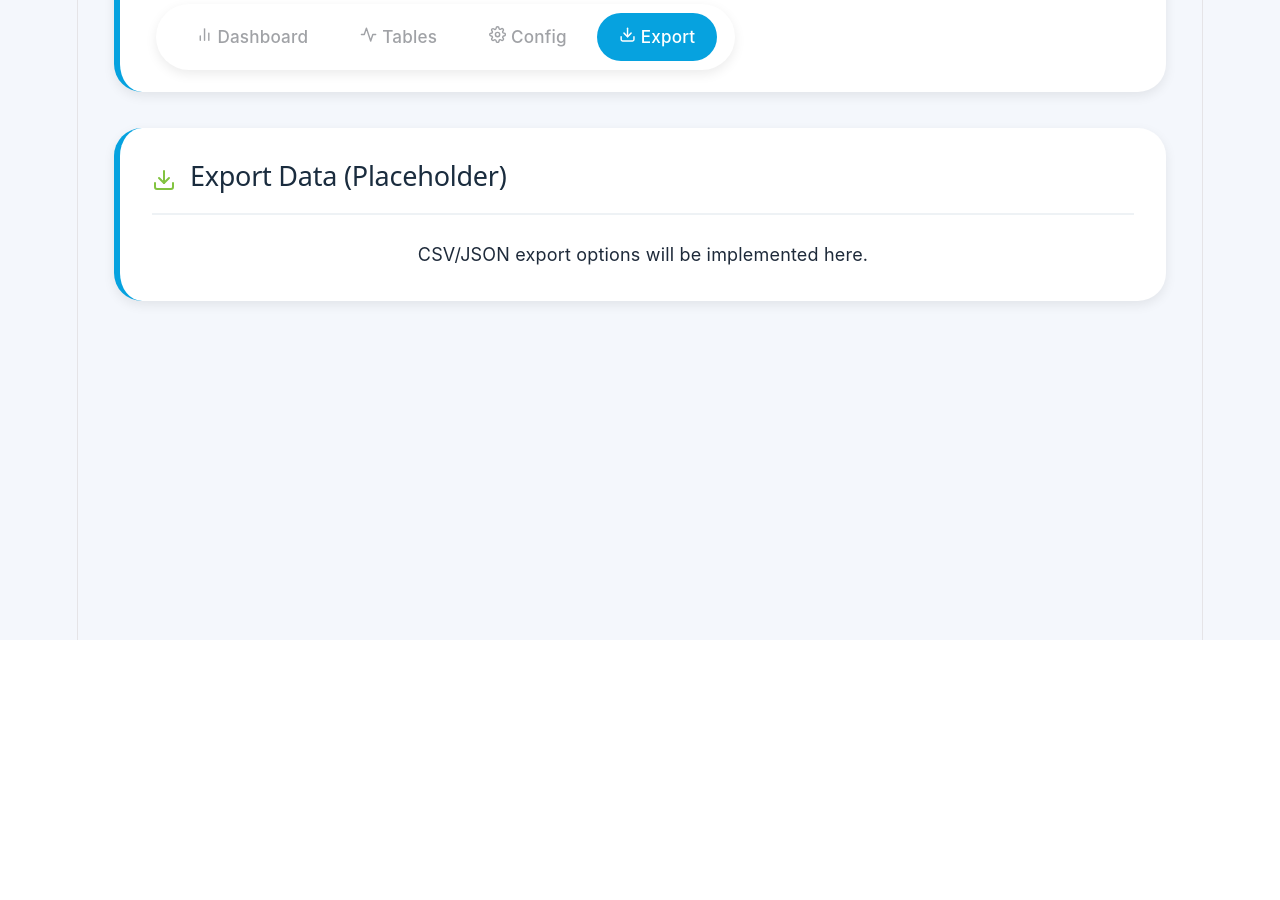
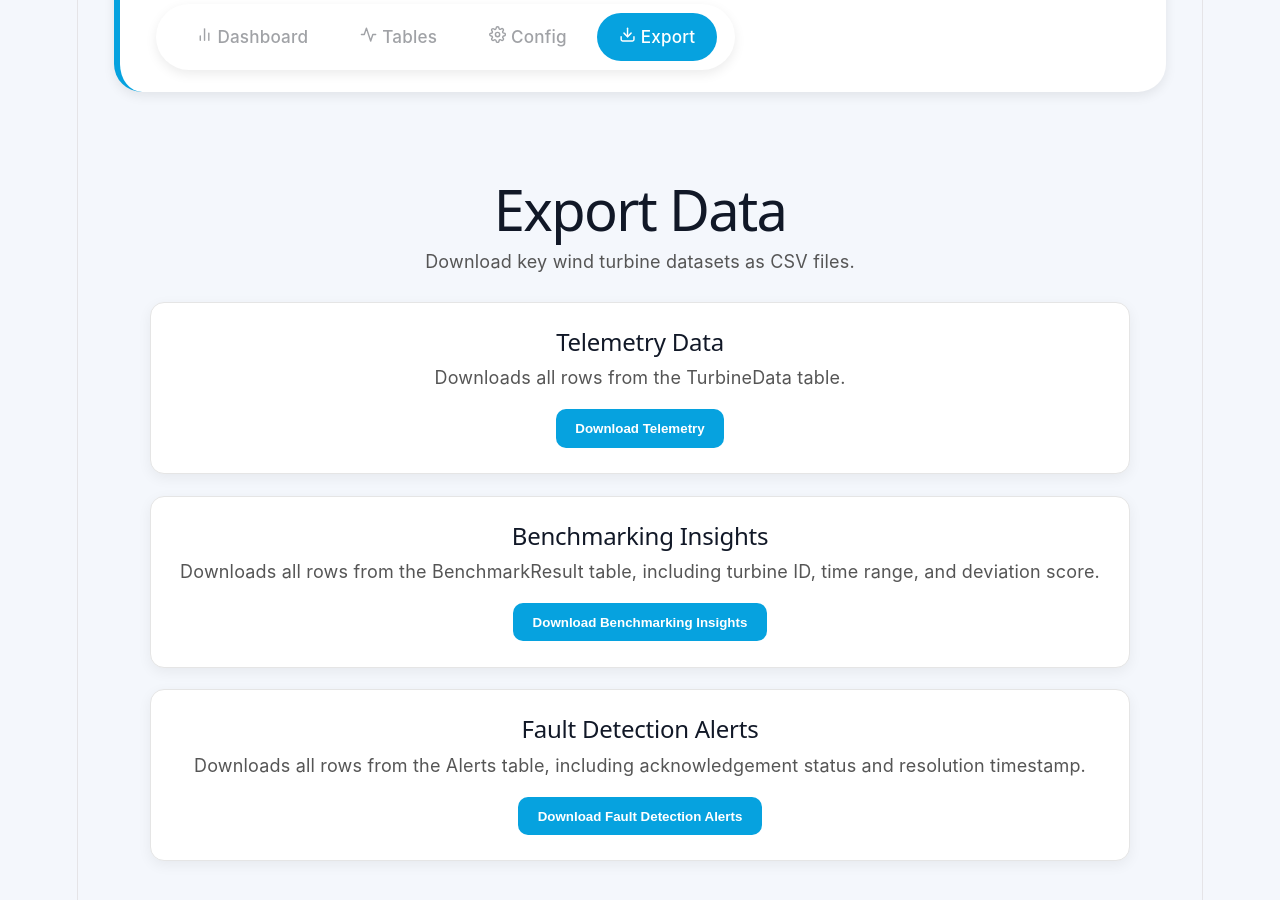
Before and after one commit to palpapig/COMP702-WindTurbine, a React (Vite) app in the folder frontend/wind-dashboard/: page /export in a window 1280 px wide. Shown: the part 160-1060 px from the top of the page. Before the commit the page ends 800 px from the top, so only its background shows below. Built offline with nearby package versions, Linux system fonts and the light colour scheme.

Commit message:
Adding download features

```diff
--- a/frontend/wind-dashboard/src/App.css
+++ b/frontend/wind-dashboard/src/App.css
@@ -192,3 +192,60 @@ body {
   background: #06A2DF;
   color: white;
 }
+
+.export-page {
+  padding: 2rem;
+}
+
+.export-page h1 {
+  margin-bottom: 1.5rem;
+  color: #111827;
+}
+
+.export-description {
+  color: #555;
+  margin-bottom: 1.5rem;
+}
+
+.export-card {
+  background: white;
+  border-radius: 14px;
+  padding: 1.4rem;
+  margin-bottom: 1.2rem;
+  box-shadow: 0 4px 14px rgba(0, 0, 0, 0.06);
+  border: 1px solid #e5e5e5;
+}
+
+.export-card h2 {
+  margin-bottom: 0.5rem;
+  color: #111827
+}
+
+.export-card p {
+  color: #555;
+  margin-bottom: 1rem;
+}
+
+.export-button {
+  background: #06A2DF;
+  color: white;
+  border: none;
+  padding: 0.65rem 1.1rem;
+  border-radius: 10px;
+  cursor: pointer;
+  font-weight: 600;
+}
+
+.export-button:hover {
+  background: #048ac0;
+}
+
+.export-button:disabled {
+  background: #aaa;
+  cursor: not-allowed;
+}
+
+.export-message {
+  margin-top: 1rem;
+  font-weight: 500;
+}
--- a/frontend/wind-dashboard/src/components/BenchmarkGraphs.jsx
+++ b/frontend/wind-dashboard/src/components/BenchmarkGraphs.jsx
@@ -193,7 +193,7 @@ function BenchmarkGraphs({ turbineId }) {
   return (
     <div>
       {/*main page title (large) */}
-      <h1 style={{ textAlign: 'center', fontSize: '2rem', marginBottom: '1rem' }}>
+      <h1 style={{ textAlign: 'center', fontSize: '2rem', marginBottom: '1rem', color: '#111827' }}>
         Power Difference vs Wind Speed
       </h1>
       <p style={{ textAlign: 'center', fontSize: '1rem', color: '#666', marginBottom: '2rem' }}>
--- a/frontend/wind-dashboard/src/pages/ExportPage.jsx
+++ b/frontend/wind-dashboard/src/pages/ExportPage.jsx
@@ -1,15 +1,216 @@
-import { FiDownload } from 'react-icons/fi';
+import { useState } from 'react'
+import { supabase } from '../utils/supabase'
 
 function ExportPage() {
+  const [loadingType, setLoadingType] = useState('')
+  const [message, setMessage] = useState('')
+
+  const convertToCSV = (rows) => {
+    if (!rows || rows.length === 0) {
+      return ''
+    }
+
+    const headers = Object.keys(rows[0])
+
+    const escapeCSVValue = (value) => {
+      if (value === null || value === undefined) {
+        return ''
+      }
+
+      const stringValue = String(value)
+
+      if (
+        stringValue.includes(',') ||
+        stringValue.includes('"') ||
+        stringValue.includes('\n')
+      ) {
+        return `"${stringValue.replace(/"/g, '""')}"`
+      }
+
+      return stringValue
+    }
+
+    const csvRows = [
+      headers.join(','),
+      ...rows.map(row =>
+        headers.map(header => escapeCSVValue(row[header])).join(',')
+      )
+    ]
+
+    return csvRows.join('\n')
+  }
+
+  const downloadCSV = (csvContent, fileName) => {
+    const blob = new Blob([csvContent], {
+      type: 'text/csv;charset=utf-8;'
+    })
+
+    const url = URL.createObjectURL(blob)
+    const link = document.createElement('a')
+
+    link.href = url
+    link.setAttribute('download', fileName)
+    document.body.appendChild(link)
+    link.click()
+
+    document.body.removeChild(link)
+    URL.revokeObjectURL(url)
+  }
+
+  const handleDownload = async (tableName, fileName, typeLabel) => {
+    try {
+      setLoadingType(typeLabel)
+      setMessage('')
+
+      const { data, error } = await supabase
+        .from(tableName)
+        .select('*')
+
+      if (error) {
+        throw error
+      }
+
+      if (!data || data.length === 0) {
+        setMessage(`No data found in ${tableName}.`)
+        return
+      }
+
+      const csvContent = convertToCSV(data)
+      downloadCSV(csvContent, fileName)
+
+      setMessage(`${typeLabel} CSV downloaded successfully.`)
+    } catch (error) {
+      console.error(`Error exporting ${typeLabel}:`, error)
+      setMessage(`Failed to export ${typeLabel}. ${error.message}`)
+    } finally {
+      setLoadingType('')
+    }
+  }
+
+  const handleDownloadAlerts = async () => {
+    try {
+      setLoadingType('Fault Detection Alerts')
+      setMessage('')
+
+      let { data, error } = await supabase
+        .from('Alerts')
+        .select('*')
+
+      /*
+        Fallback:
+        If your Supabase table is named Alert instead of Alerts,
+        this tries the singular table name.
+      */
+      if (error) {
+        const fallbackResponse = await supabase
+          .from('Alert')
+          .select('*')
+
+        data = fallbackResponse.data
+        error = fallbackResponse.error
+      }
+
+      if (error) {
+        throw error
+      }
+
+      if (!data || data.length === 0) {
+        setMessage('No fault detection alerts found.')
+        return
+      }
+
+      const csvContent = convertToCSV(data)
+      downloadCSV(csvContent, 'fault_detection_alerts.csv')
+
+      setMessage('Fault Detection Alerts CSV downloaded successfully.')
+    } catch (error) {
+      console.error('Error exporting Fault Detection Alerts:', error)
+      setMessage(`Failed to export Fault Detection Alerts. ${error.message}`)
+    } finally {
+      setLoadingType('')
+    }
+  }
+
   return (
-    <div className="dashboard-section">
-      <div className="section-title">
-        <FiDownload color="#82C340" size={24} />
-        <h2>Export Data (Placeholder)</h2>
+    <div className="export-page">
+      <h1>Export Data</h1>
+
+      <p className="export-description">
+        Download key wind turbine datasets as CSV files.
+      </p>
+
+      <div className="export-card">
+        <h2>Telemetry Data</h2>
+        <p>
+          Downloads all rows from the TurbineData table.
+        </p>
+
+        <button
+          className="export-button"
+          onClick={() =>
+            handleDownload(
+              'TurbineData',
+              'telemetry_data.csv',
+              'Telemetry Data'
+            )
+          }
+          disabled={loadingType !== ''}
+        >
+          {loadingType === 'Telemetry Data'
+            ? 'Downloading...'
+            : 'Download Telemetry'}
+        </button>
       </div>
-      <p>CSV/JSON export options will be implemented here.</p>
+
+      <div className="export-card">
+        <h2>Benchmarking Insights</h2>
+        <p>
+          Downloads all rows from the BenchmarkResult table, including turbine ID,
+          time range, and deviation score.
+        </p>
+
+        <button
+          className="export-button"
+          onClick={() =>
+            handleDownload(
+              'BenchmarkResult',
+              'benchmark_results.csv',
+              'Benchmarking Insights'
+            )
+          }
+          disabled={loadingType !== ''}
+        >
+          {loadingType === 'Benchmarking Insights'
+            ? 'Downloading...'
+            : 'Download Benchmarking Insights'}
+        </button>
+      </div>
+
+      <div className="export-card">
+        <h2>Fault Detection Alerts</h2>
+        <p>
+          Downloads all rows from the Alerts table, including acknowledgement
+          status and resolution timestamp.
+        </p>
+
+        <button
+          className="export-button"
+          onClick={handleDownloadAlerts}
+          disabled={loadingType !== ''}
+        >
+          {loadingType === 'Fault Detection Alerts'
+            ? 'Downloading...'
+            : 'Download Fault Detection Alerts'}
+        </button>
+      </div>
+
+      {message && (
+        <p className="export-message">
+          {message}
+        </p>
+      )}
     </div>
-  );
+  )
 }
 
-export default ExportPage;
+export default ExportPage
```
